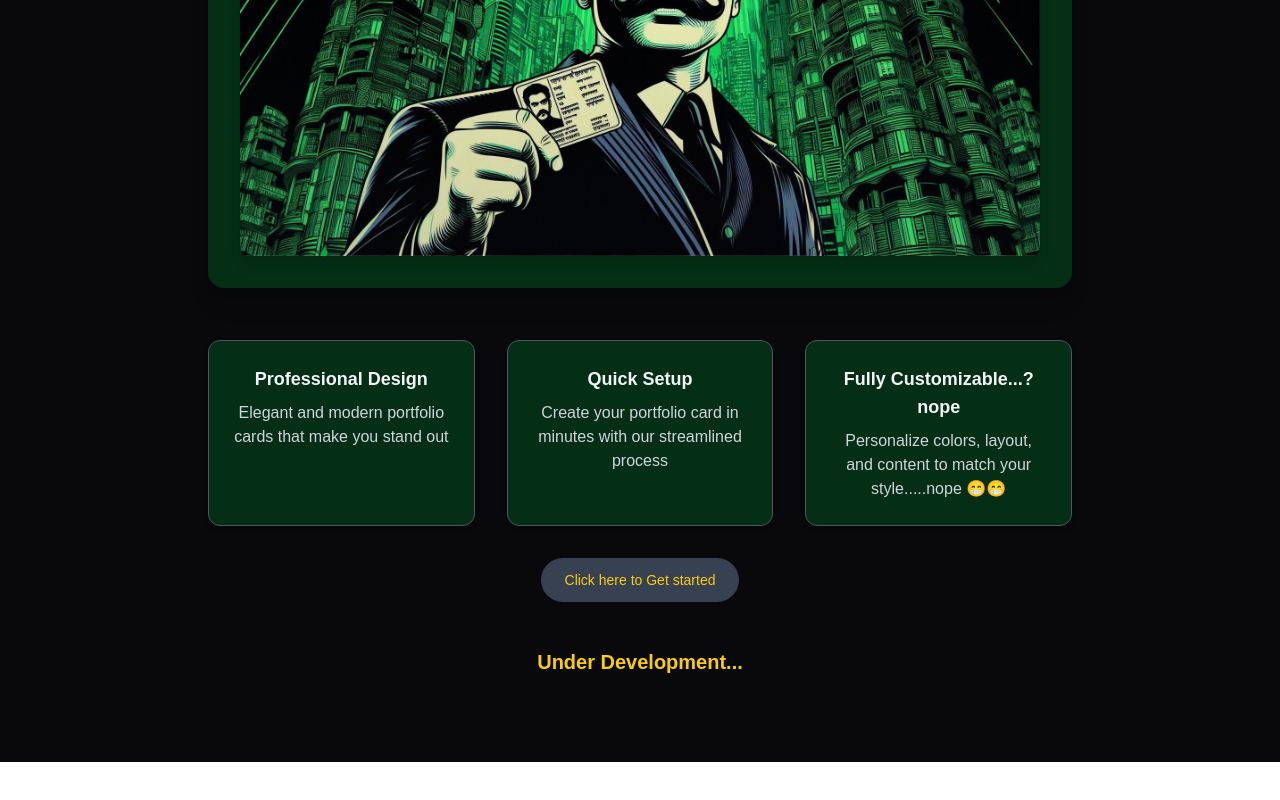
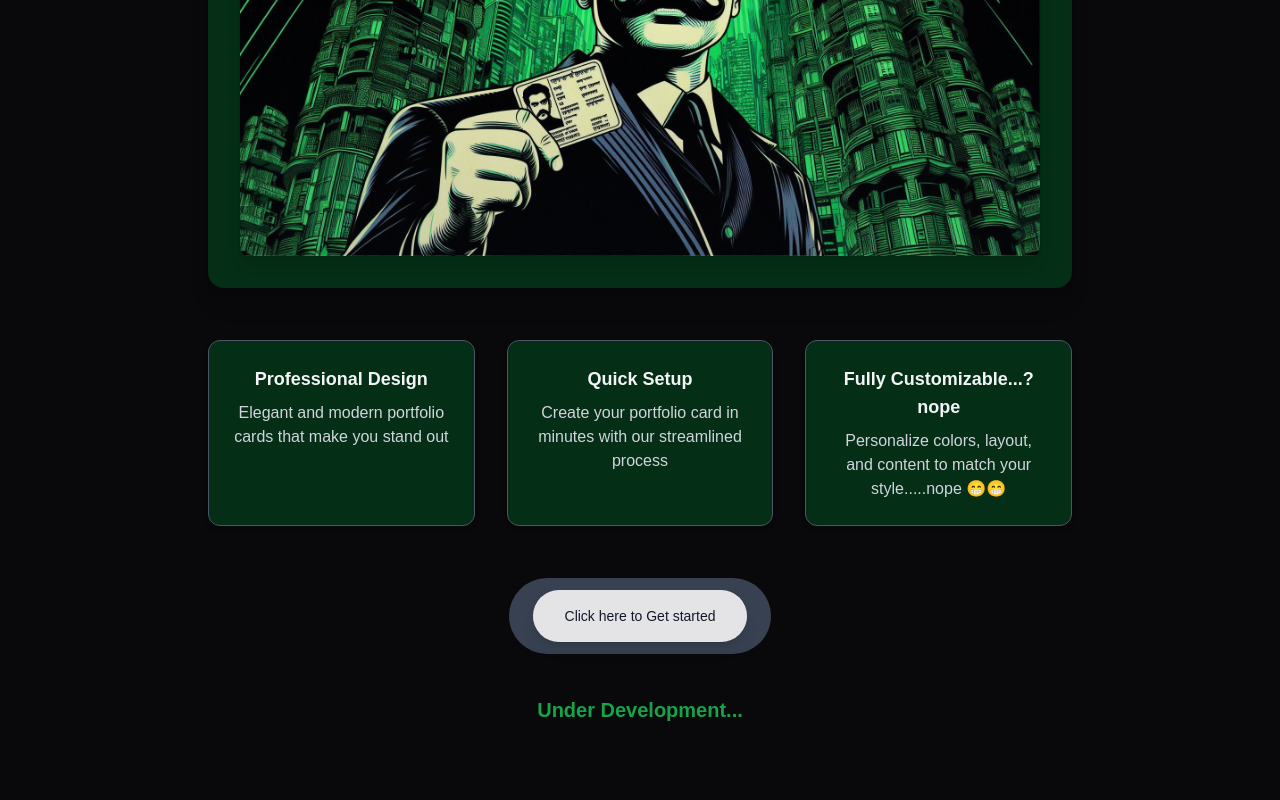
Before and after one commit to ganeshkondaka/Gyan-card, a Next.js app: page / in a window 1280 px wide. Shown: the part 649-1449 px from the top of the page. Before the commit the page ends 1411 px from the top, so only its background shows below. Built offline with nearby package versions, Linux system fonts and the light colour scheme.

Commit message:
added a small style

```diff
--- a/app/page.tsx
+++ b/app/page.tsx
@@ -54,7 +54,7 @@ export default function Home() {
           </div>
 
           {/* Features Grid */}
-          <div className="pt-5 grid grid-cols-1 md:grid-cols-3 gap-8 mt-20">
+          <div className=" pb-5 pt-5 grid grid-cols-1 md:grid-cols-3 gap-8 mt-20">
             {[
               {
                 title: 'Professional Design',
@@ -86,12 +86,12 @@ export default function Home() {
           {/* Bottom Badge */}
           <div className="mt-16 inline-flex items-center justify-center gap-2 bg-gray-700 px-6 py-3 rounded-full">
             <span className="text-sm font-medium text-gray-300">
-              <Link href={'/pages/signup'} className="text-yellow-400 hover:underline">
+              <Link href={'/pages/signup'} className="inline-flex items-center gap-2 bg-zinc-200 text-gray-900 px-8 py-4 rounded-full font-medium hover:bg-yellow-500 transition-all duration-300 transform hover:scale-105 shadow-lg hover:shadow-xl">
                 Click here to Get started
               </Link>
             </span>
           </div>
-          <span className="text-xl pt-5 font-bold block text-yellow-400 animate-bounce">
+          <span className="text-xl pt-5 font-bold block text-green-600 animate-bounce">
             Under Development...
           </span>
           {/* <Upload_images></Upload_images> */}
```
